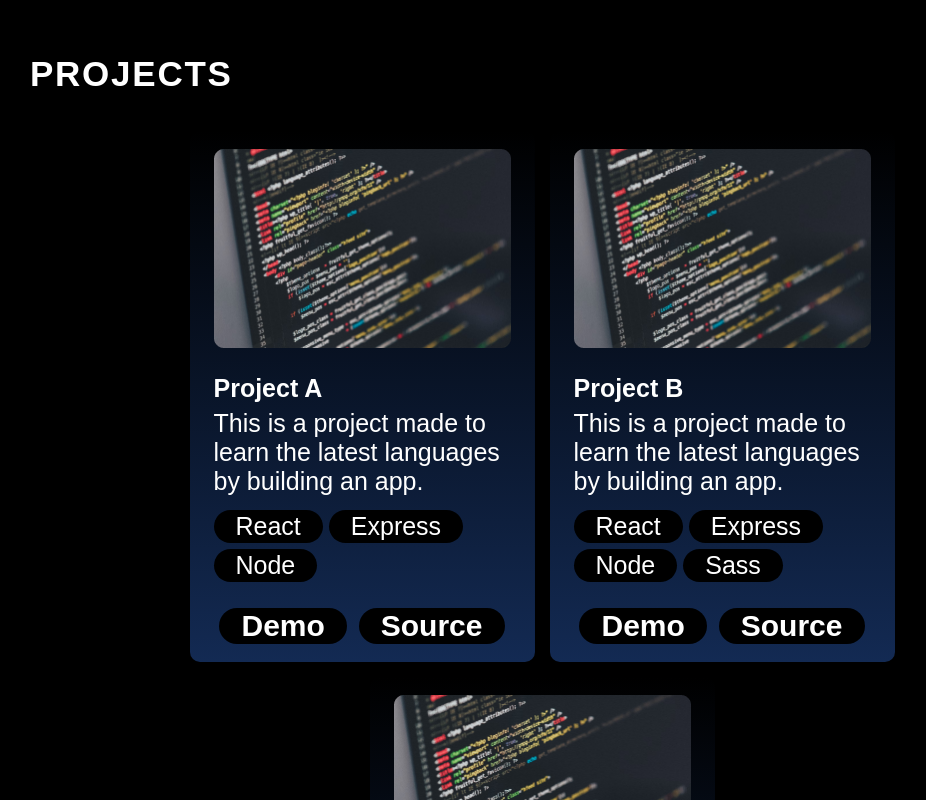
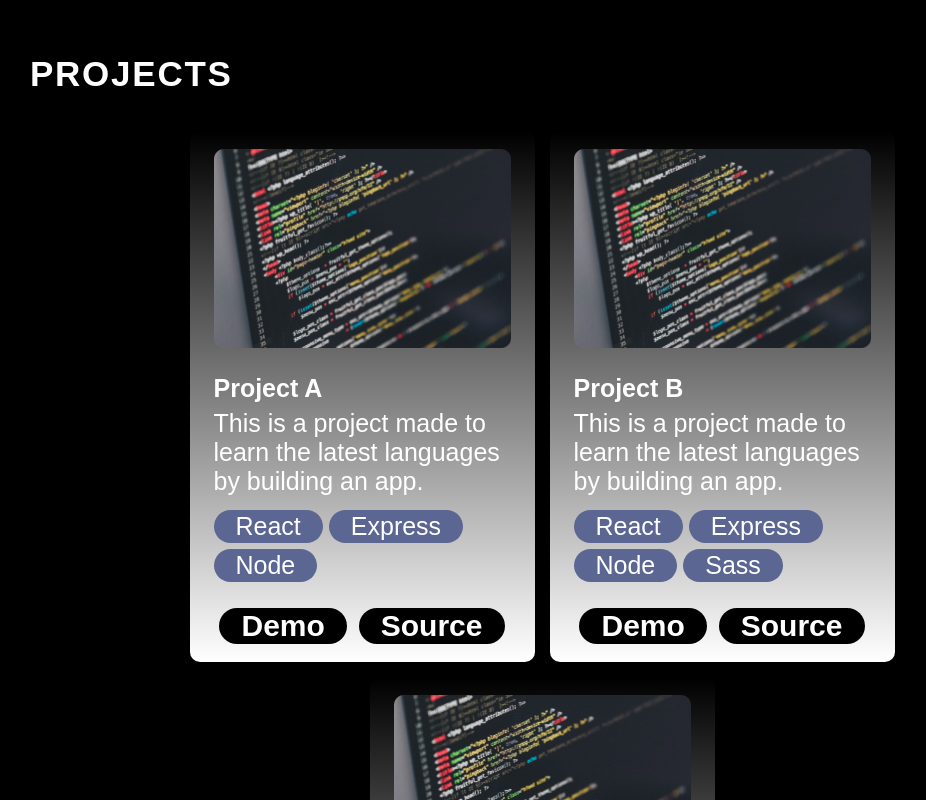
Before and after one commit to Rokawoo/rokawoo-react-website, a React (Vite) app in the folder rokawoo-react-website/: page / in a window 1280 px wide. Shown: the part 2760-3560 px from the top of the page, without its empty margins (98-1024 px from the left). Built offline with nearby package versions, Linux system fonts and the light colour scheme.

Commit message:
Fixed Project Cards to Use Color Vars

```diff
--- a/rokawoo-react-website/src/components/Projects/ProjectCard.module.css
+++ b/rokawoo-react-website/src/components/Projects/ProjectCard.module.css
@@ -7,7 +7,7 @@
   background: linear-gradient(
     180deg,
     var(--color-primary) 0%,
-    #132a53 100%
+    var(--color-secondary) 100%
     );
     box-shadow: 0 16px 14px 0 var(--color-bg);
     padding: 18px 24px;
--- a/rokawoo-react-website/src/vars.css
+++ b/rokawoo-react-website/src/vars.css
@@ -8,10 +8,10 @@
     --color-secondary: #fff;
     --color-secondary-rgb: 255, 255, 255;
 
-    --color-dark: #000;
+    --color-light: #ffe481;
+    --color-light-rgb: 255, 228, 129;
 
-    --color-light-: #fff; /* Unused */
-    --color-light-rgb: 255, 255, 2555;
+    --color-dark: #5b6692;
 
     --color-bg: #000;
 
```
